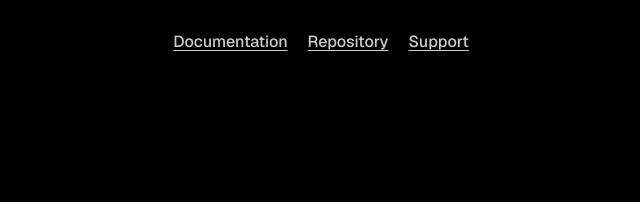
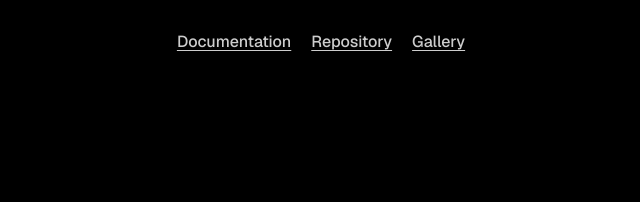
Before and after one commit to kostya-zero/lime, a plain HTML site: page demo/pages/index.html in a window 1280 px wide. Shown: the part 475-677 px from the top of the page, 319-959 px from the left. Drawn offline with nearby package versions, Linux system fonts and the light colour scheme.

Commit message:
feat(demo): add link to gallery

```diff
--- a/demo/pages/index.html
+++ b/demo/pages/index.html
@@ -105,7 +105,7 @@
   <div class="links">
     <a href="https://github.com/kostya-zero/lime" target="_blank" rel="noopener">Documentation</a>
     <a href="https://github.com/kostya-zero/lime" target="_blank" rel="noopener">Repository</a>
-    <a href="https://github.com/kostya-zero/lime" target="_blank" rel="noopener">Support</a>
+    <a href="/gallery" target="_blank" rel="noopener">Gallery</a>
   </div>
 </main>
 <footer>
```
